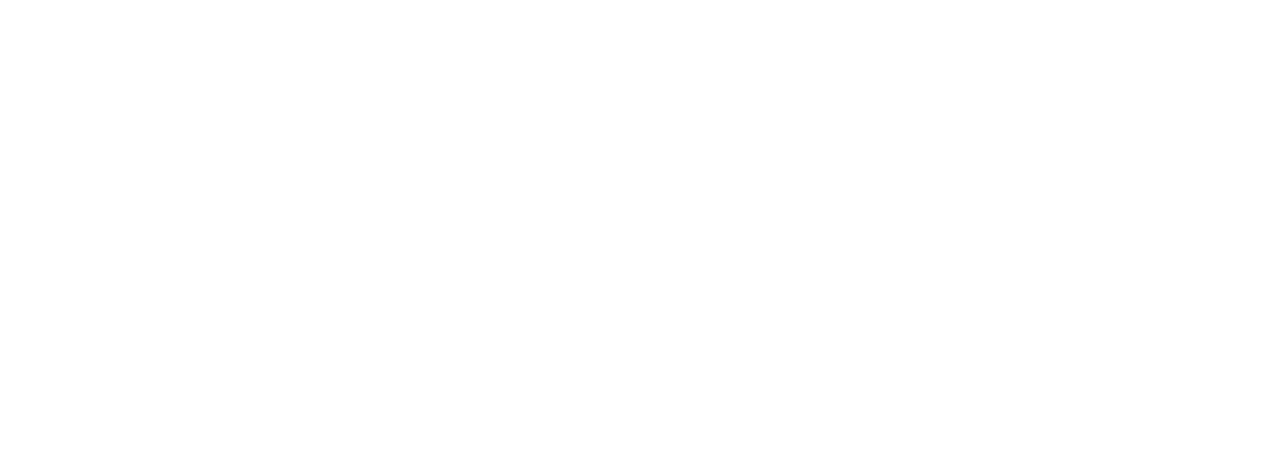
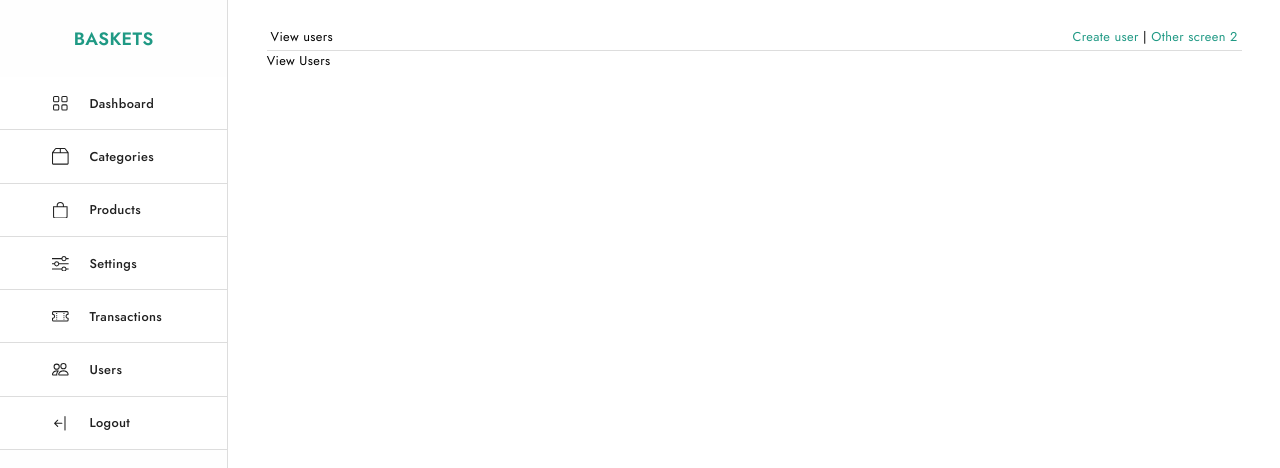
Before and after one commit to fiademm/household-inventory-app, a React (Create React App) app: page /Users in a window 1280 px wide. Before the commit this address had no page. Shown: the top 468 px of the page. Built offline with nearby package versions, Linux system fonts and the light colour scheme.

Commit message:
Update component structure and styles. Add Users components

```diff
--- a/src/App.js
+++ b/src/App.js
@@ -1,12 +1,14 @@
 import React from 'react';
 import { Route, BrowserRouter as Router, Routes } from 'react-router-dom';
 import Dashboard from './app/other/screens/Dashboard';
+import Users from './app/other/screens/Users';
 
 const App = () => {
   return (
     <Router>
       <Routes>
         <Route path='/' element={<Dashboard />}></Route>
+        <Route path='/Users' element={<Users />}></Route>
       </Routes>
     </Router>
   );
--- a/src/app/other/components/Header.js
+++ b/src/app/other/components/Header.js
@@ -1,14 +1,14 @@
 import React from "react";
 import "../styles/Styles.css";
-import { BrowserRouter as Router, Route, Routes, Link } from 'react-router-dom';
+import { Link } from 'react-router-dom';
 
-const Header = () => {
+const Header = ({ title, route1, toggle }) => {
   return (
     <>
       <div className="header-container">
-        <p>Screen title</p>
+        <p>{title}</p>
         <span>
-          <Link to={''} className="colored-page-link">Other screen 1</Link>
+          <Link to={''} onClick={toggle} className="colored-page-link">{route1}</Link>
           <span> | </span>
           <Link to={''} className="colored-page-link">Other screen 2</Link>
         </span>
--- a/src/app/other/components/Sidebars.js
+++ b/src/app/other/components/Sidebars.js
@@ -8,43 +8,43 @@
         {
             icon: BsGrid,
             title: 'Dashboard',
-            link: '/dashboard',
+            link: '/Dashboard',
             selected: false
         },
         {
             icon: BsBox2,
             title: 'Categories',
-            link: '/categories',
+            link: '/Categories',
             selected: false
         },
         {
             icon: BsBag,
             title: 'Products',
-            link: '/products',
+            link: '/Products',
             selected: false
         },
         {
             icon: BsSliders,
             title: 'Settings',
-            link: '/settings',
+            link: '/Settings',
             selected: false
         },
         {
             icon: BsTicketPerforated,
             title: 'Transactions',
-            link: '/transactions',
+            link: '/Transactions',
             selected: false
         },
         {
             icon: BsPeople,
             title: 'Users',
-            link: '/users',
+            link: '/Users',
             selected: false
         },
         {
             icon: BsArrowBarLeft,
             title: 'Logout',
-            link: '/login',
+            link: '/Login',
             selected: false
         },
     ]);
@@ -63,7 +63,7 @@
 
     const [showExpandedSidebar, setShowExpandedSidebar] = useState(true);
 
-    const handleClick = () => {
+    const handleToggle = () => {
         setShowExpandedSidebar(!showExpandedSidebar);
     };
 
@@ -71,17 +71,18 @@
         <>
             {showExpandedSidebar ? (
                 <section className='expanded-sidebar'>
-                    <span className='logo-text' onClick={handleClick}>BASKETS</span>
+                    <span className='logo-text' onClick={handleToggle}>BASKETS</span>
                     {menus.map((menu, index) => (
                         <>
-                            <button
+                            <Link
+                                to={menu.link}
                                 key={index}
                                 onClick={() => handleMenuClick(index)}
                                 className={menu.selected ? 'selected-menu' : 'unselected-menu'}
                             >
                                 <menu.icon className='es-icon' />
                                 {menu.title}
-                            </button>
+                            </Link>
                         </>
                     ))}
                 </section>
@@ -97,43 +98,43 @@
         {
             icon: BsGrid,
             title: 'Dashboard',
-            link: '/dashboard',
+            link: '/Dashboard',
             selected: false
         },
         {
             icon: BsBox2,
             title: 'Categories',
-            link: '/categories',
+            link: '/Categories',
             selected: false
         },
         {
             icon: BsBag,
             title: 'Products',
-            link: '/products',
+            link: '/Products',
             selected: false
         },
         {
             icon: BsSliders,
             title: 'Settings',
-            link: '/settings',
+            link: '/Settings',
             selected: false
         },
         {
             icon: BsTicketPerforated,
             title: 'Transactions',
-            link: '/transactions',
+            link: '/Transactions',
             selected: false
         },
         {
             icon: BsPeople,
             title: 'Users',
-            link: '/users',
+            link: '/Users',
             selected: false
         },
         {
             icon: BsArrowBarLeft,
             title: 'Logout',
-            link: '/login',
+            link: '/Login',
             selected: false
         },
     ]);
@@ -152,7 +153,7 @@
 
     const [showExpandedSidebar, setShowExpandedSidebar] = useState(false);
 
-    const handleClick = () => {
+    const handleToggle = () => {
         setShowExpandedSidebar(!showExpandedSidebar);
     };
 
@@ -162,7 +163,7 @@
                 <ExpandedSidebar />
             ) : (
                 <section className='compacted-sidebar'>
-                    <span className='logo-text' onClick={handleClick} >KETS</span>
+                    <span className='logo-text' onClick={handleToggle} >KETS</span>
                     {menus.map((menu, index) => (
                         <>
                             <button
--- /dev/null
+++ b/src/app/other/components/Users.js
@@ -0,0 +1,52 @@
+import React, { useState } from 'react'
+import Header from '../components/Header';
+
+const ViewUsers = () => {
+    const [showViewUser, setShowViewUser] = useState(true);
+
+    const handleScreenToggle = () => {
+        setShowViewUser(!showViewUser);
+    };
+
+    return (
+        <>
+            {showViewUser ? (
+                <section className='main-screen'>
+                    <Header title='View users' route1='Create user' toggle={handleScreenToggle} />
+
+                    <section className="content">
+                        View Users
+                    </section>
+                </section>
+            ) : (
+                <CreateUser />
+            )}
+        </>
+    );
+};
+
+const CreateUser = () => {
+    const [showViewUser, setShowViewUser] = useState(false);
+
+    const handleScreenToggle = () => {
+        setShowViewUser(!showViewUser);
+    };
+
+    return (
+        <>
+            {showViewUser ? (
+                <ViewUsers />
+            ) : (
+                <section className='main-screen'>
+                    <Header title='Create user' route1='View users' toggle={handleScreenToggle} />
+
+                    <section className="content">
+                        Create User
+                    </section>
+                </section>
+            )}
+        </>
+    );
+};
+
+export { CreateUser, ViewUsers };
--- /dev/null
+++ b/src/app/other/screens/Users.js
@@ -0,0 +1,17 @@
+import React from 'react'
+import { ExpandedSidebar } from '../components/Sidebars';
+import { ViewUsers } from '../components/Users';
+
+const Users = () => {
+    return (
+        <>
+            <div className="main-component-container">
+                <ExpandedSidebar />
+
+                <ViewUsers />
+            </div>
+        </>
+    );
+};
+
+export default Users;
--- a/src/app/other/styles/Styles.css
+++ b/src/app/other/styles/Styles.css
@@ -1,3 +1,8 @@
+/* General Effect */
+a {
+    text-decoration: none;
+}
+
 /* Sidebars Component */
 .expanded-sidebar {
     background-color: #fefefe;
```
Also changed, not shown: src/app/other/styles/README.md (added).
